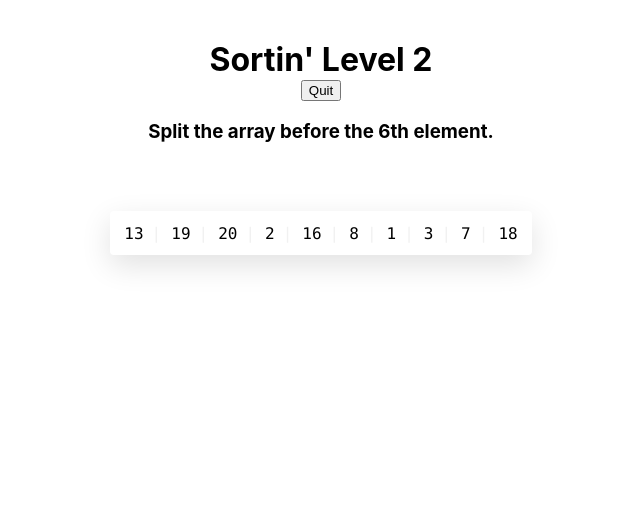
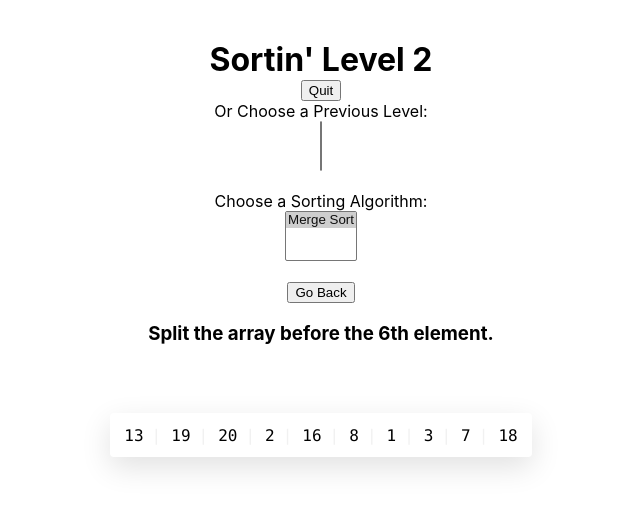
Before and after one commit to ShaimaaAliECE/se3350_project-group-19, a React (Create React App) app: page /leveltwo in a window 1280 px wide. Shown: the top 508 px of the page, without its empty margins (319-959 px from the left). Built offline with nearby package versions, Linux system fonts and the light colour scheme.

Commit message:
Go back to previous levels functionality

```diff
--- /dev/null
+++ b/src/GoBackList.js
@@ -0,0 +1,113 @@
+import React from 'react';
+import ReactDOM from 'react-dom';
+import './index.css';
+import reportWebVitals from './reportWebVitals';
+import { Formik, Field, Form } from 'formik';
+
+function levelDetect(props) {
+    let url = window.location.href
+
+    if (url == "localhost:3000/leveltwo"){
+        return (
+            <div>
+                <option value="one">Level 1</option>
+            </div>
+        )
+    }
+    if (url == "localhost:3000/levelthree"){
+        return (
+            <div>
+                <option value="one">Level 1</option>
+                <option value="two">Level 2</option>
+            </div>
+        )
+    }
+
+}
+
+function GoBackList (){
+console.log(window.location.href)
+  return(
+    <div>
+      <Formik
+        initialValues={{
+          level: 'one',
+          algorithm: 'mergeSort',
+        }}
+        onSubmit={async (values) => {
+          await new Promise((r) => setTimeout(r, 500));
+          // alert(JSON.stringify(values, null, 2));
+
+          // window.location.href = "http://google.com"
+          // window.location.replace("http://localhost:5500/src/level" + values.level + ".html");
+           window.location.href = "http://localhost:3000/level" + values.level
+          // return false;
+        }}
+      >
+        <Form>
+          {/* Radio Button Idea */}
+            {/* <div id="my-radio-group">Choose a Level: </div>
+            <div role="group" aria-labelledby="my-radio-group">
+              <label>
+                <Field type="radio" name="level" value="one" checked />
+                One
+              </label>
+              <br />
+              <label>
+                <Field type="radio" name="level" value="two" />
+                Two
+              </label>
+            </div>
+
+            <br />
+            <br />
+
+            <div id="my-radio-group2">Choose a Sorting Algorithm: </div>
+            <div role="group">
+              <label>
+                <Field type="radio" name="algorithm" value="mergeSort" checked />
+                Merge Sort
+              </label>
+            </div>
+
+            <br />*/}
+
+            <div id="levelSelect">Or Choose a Previous Level: </div>
+            <div role="group">
+              <label>
+                <Field as="select" name="level" size="3">
+                {window.location.href ==  'http://localhost:3000/leveltwo' &&
+                    <option value="one">Level 1</option>
+                 }
+
+                {window.location.href ==  'http://localhost:3000/levelthree' &&
+                    <option value="one">Level 1</option>
+                 }
+                 {window.location.href ==  'http://localhost:3000/levelthree' &&
+                    <option value="two">Level 2</option>
+                 }
+                {/* <option value="three">Level 3</option> */}
+                </Field>
+              </label>
+            </div>
+            <br />
+
+            <div id="algorithmSelect">Choose a Sorting Algorithm: </div>
+            <div role="group">
+              <label>
+                <Field as="select" name="algorithm" size="3">
+                <option value="mergeSort">Merge Sort</option>
+                </Field>
+              </label>
+            </div>
+
+            <br />
+
+            <button type="submit">Go Back</button>
+          </Form>
+      </Formik>
+    </div>
+  );
+          }
+
+  export default GoBackList
--- a/src/Level2.js
+++ b/src/Level2.js
@@ -4,6 +4,7 @@ import generateRandomArray from "./rand_array";
 import Instructions from "./Instructions";
 import ListSplit from "./ListSplit";
 import ListMerge from "./ListMerge";
+import GoBackList from "./GoBackList"
 
 //Global variable to control flow
 var stepCounter =0;
@@ -177,6 +178,7 @@ class Level2 extends Component {
           <form action="/">
             <input type="submit" value="Quit" />
           </form>
+          <GoBackList/>
           <Instructions instruct = {steps[Math.min(steps.length-1, this.state.maxCount-2)].instruction}/>
         </header>
 
--- a/src/Level3.js
+++ b/src/Level3.js
@@ -4,6 +4,7 @@ import generateRandomArray from "./rand_array";
 import Instructions from "./Instructions";
 import ListSplit from "./ListSplit";
 import ListMerge from "./ListMerge";
+import GoBackList from "./GoBackList"
 
 //Global variable to control flow
 var stepCounter =0;
@@ -172,10 +173,11 @@ class Level3 extends Component {
     return (
       <>
         <header>
+          <h1>Sortin' Level 3</h1>
+          <GoBackList/>
           <form action="/">
             <input type="submit" value="Quit" />
           </form>
-          <h1>Sortin' Level 3</h1>
         </header>
 
         <section>
```
